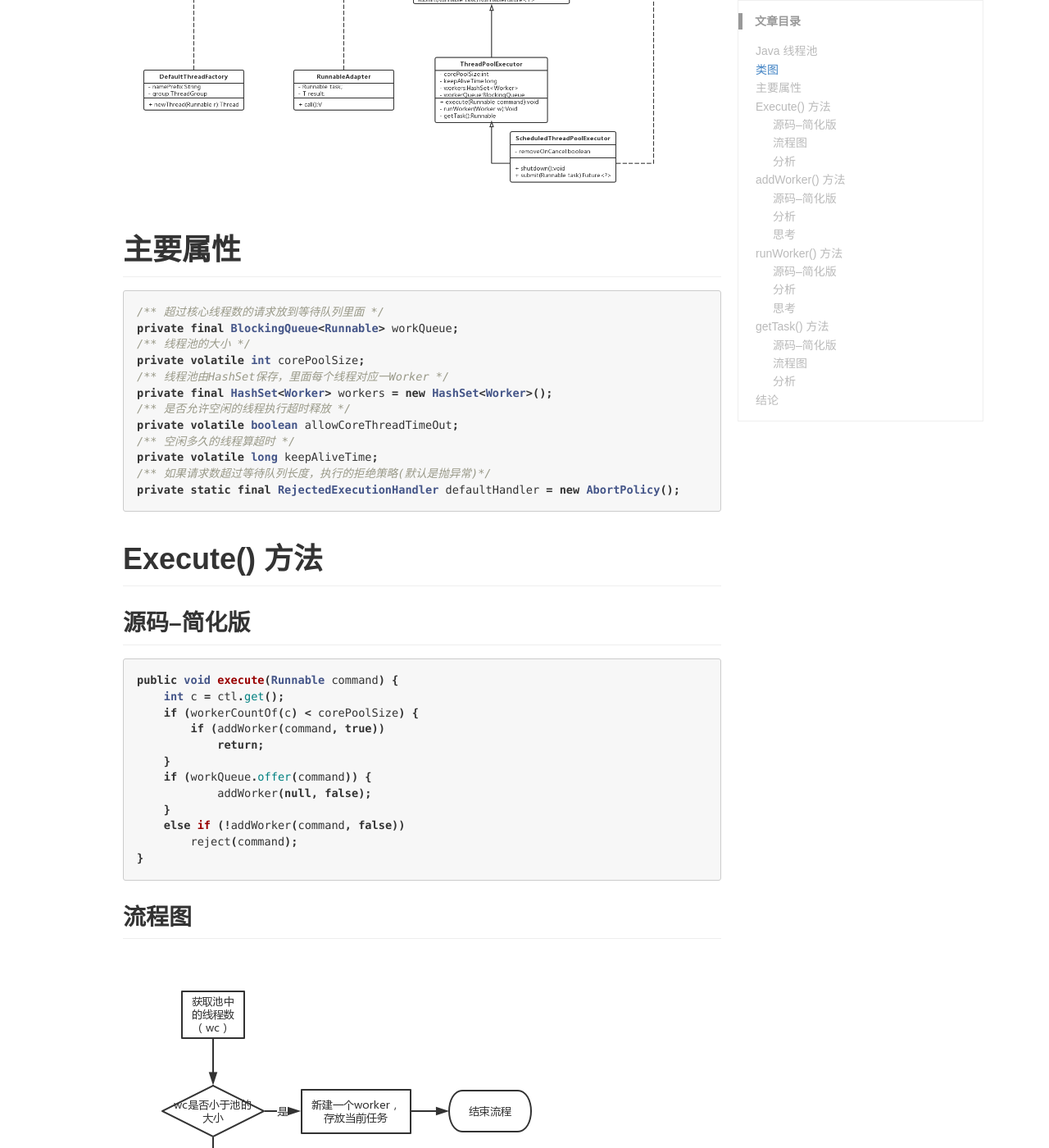
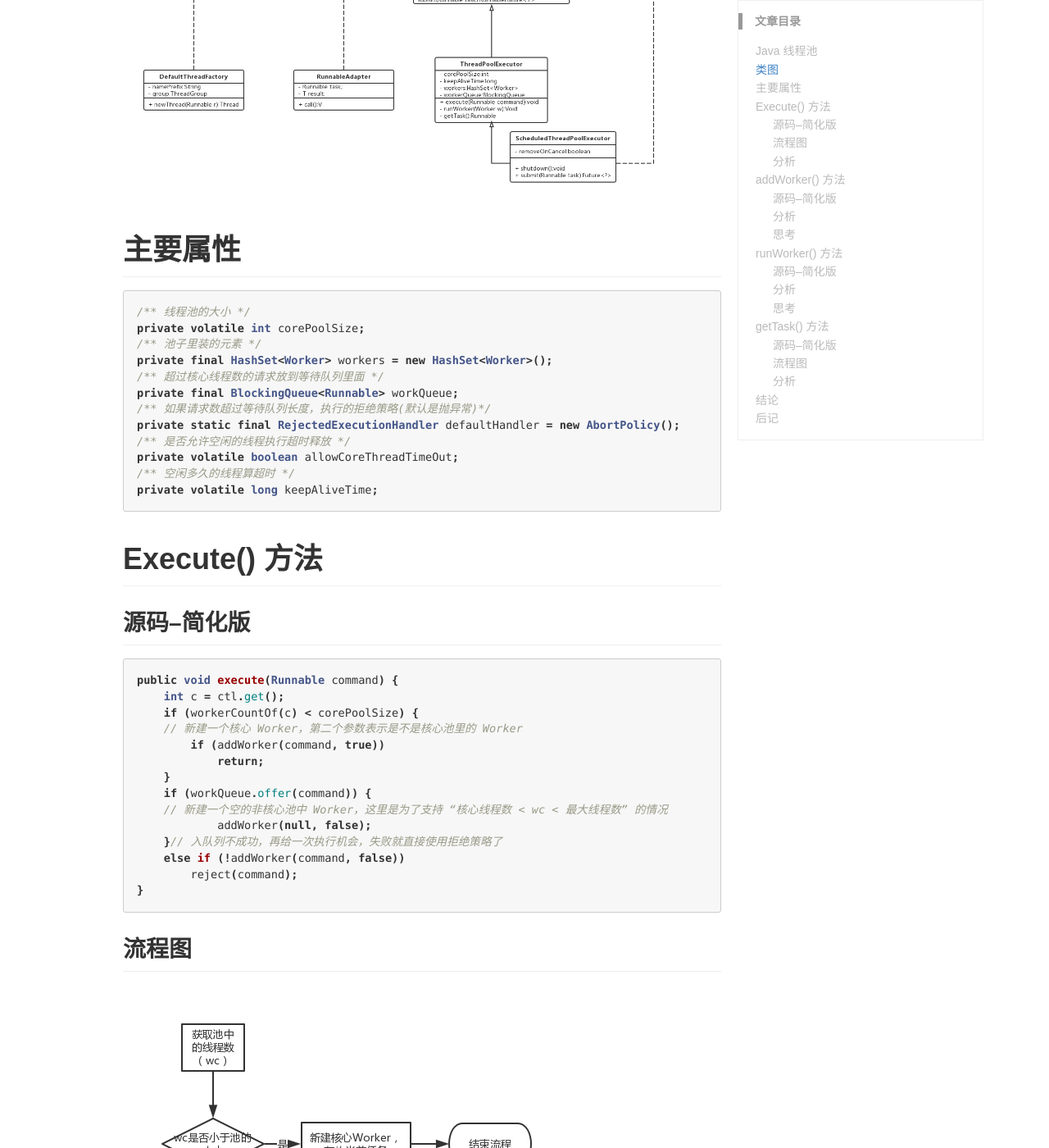
Before and after one commit to bishion/bishion.github.io, a Jekyll site: the page built from _posts/2018-03-19-java-thread-pool-in-theory.md, in a window 1280 px wide and 1400 px high, scrolled down 849 px. Shown: the whole window at 82% size. Built offline with Jekyll 4.4.1, drawn with Linux system fonts in a browser that asks for light colours; some of the changed text lies outside the part shown.

Commit message:
thread pool in theory

````diff
--- a/_posts/2018-03-19-java-thread-pool-in-theory.md
+++ b/_posts/2018-03-19-java-thread-pool-in-theory.md
@@ -12,25 +12,25 @@
 
 > A thread pool is a collection of worker threads that efficiently execute asynchronous callbacks on behalf of the application.  ---msdn
 
-> 翻译：线程是帮应用程序执行异步回调功能的一组工作线程
+> 翻译：线程是帮应用程序执行异步(回调)功能的一组工作线程
 
 ThreadPoolExecutor 作为 Java 最核心的线程池工具，我们看下它是如何工作的。
 # 类图
-![image](/images/2018-03-19-ThreadPoolExecutor-class.png)
+![image](/images/ThreadPoolExecutor-class.png)
 # 主要属性
 ```java
+/** 线程池的大小 */
+private volatile int corePoolSize;
+/** 池子里装的元素 */
+private final HashSet<Worker> workers = new HashSet<Worker>();
 /** 超过核心线程数的请求放到等待队列里面 */
 private final BlockingQueue<Runnable> workQueue;
-/** 线程池的大小 */
-private volatile int corePoolSize;
-/** 线程池由HashSet保存，里面每个线程对应一Worker */
-private final HashSet<Worker> workers = new HashSet<Worker>();
+/** 如果请求数超过等待队列长度，执行的拒绝策略(默认是抛异常)*/
+private static final RejectedExecutionHandler defaultHandler = new AbortPolicy();
 /** 是否允许空闲的线程执行超时释放 */
 private volatile boolean allowCoreThreadTimeOut;
 /** 空闲多久的线程算超时 */
 private volatile long keepAliveTime;
-/** 如果请求数超过等待队列长度，执行的拒绝策略(默认是抛异常)*/
-private static final RejectedExecutionHandler defaultHandler = new AbortPolicy();
 ```
 # Execute() 方法
 ## 源码--简化版
@@ -39,25 +39,27 @@
 public void execute(Runnable command) {
     int c = ctl.get();
     if (workerCountOf(c) < corePoolSize) {
+    // 新建一个核心 Worker，第二个参数表示是不是核心池里的 Worker
         if (addWorker(command, true))
             return;
     }
     if (workQueue.offer(command)) {
+    // 新建一个空的非核心池中 Worker，这里是为了支持 “核心线程数 < wc < 最大线程数” 的情况
             addWorker(null, false);
-    }
+    }// 入队列不成功，再给一次执行机会，失败就直接使用拒绝策略了
     else if (!addWorker(command, false))
         reject(command);
 }
 ```
 ## 流程图
-![image](/images/2018-03-19-execute-work-flow.png)
+![image](/images/execute-work-flow.png)
 ## 分析
 通过源码可知，executor() 方法中并没有明显的执行任务的痕迹，它做的事情很简单：
 1. 如果池没满，就新建一个worker，把任务传过去
 2. 如果池满了，就将任务扔到等待队列里去
-3. 如果队列满了，就执行拒绝策略
+3. 如果队列满，就执行拒绝策略
 
-那问题来了，任务到底是什么时候执行的呢，答案应该在 addWorker() 方法中
+问题是：任务到底是什么时候执行的呢
 
 # addWorker() 方法
 
@@ -113,7 +115,8 @@
 4. 这样就达到了异步执行请求的目的
 
 ## 思考
-那么问题来了，按照上面 execute() 的逻辑，如果任务过来时，没有空余线程给它用，它是直接进入到等待队列里的，那就没有触发 Worker.run()，
+按照一开始上面 execute() 的逻辑，如果任务过来时，线程池是满的，它只能直接进入到等待队列，并没有触发 Worker.run()
+
 那等待队列里的任务是什么时候开始执行的呢？
 
 # runWorker() 方法
@@ -146,9 +149,9 @@
 ## 思考
 runWorker() 中，它获取不到任务时，立刻就关闭了当前线程
 
-这种方式只能应对一下来了很多任务，接着闲置半天的情况
+这种方式应对任务半天不来，一来来堆的情况还是很不错的
 
-为什么就不能等一会儿呢？如果我的任务过来的时间稍微分散一点，那么每批数据过来都要重新建立线程池了
+可是为什么就不能有个等待时间呢，不然我的任务过来的时间是均匀分散的，那每批任务到了后 ThreadPoolExecutor 都要重新建立线程池？
 
 # getTask() 方法
 ## 源码--简化版
@@ -173,7 +176,7 @@
 }
 ```
 ## 流程图
-![image](/images/2018-03-19-getTask-work-flow.png)
+![image](/images/getTask-work-flow.png)
 ## 分析
 它这里用了很巧妙的方式来实现线程池的等待：BlockingQueue.poll()：
 1. 将 poll() 的超时时间跟线程的等待时间设置成一样
@@ -192,4 +195,7 @@
 5. 在不允许超时配置下，如果拿不到就一直等在那
 6. 在允许超时配置下，如果拿不到，会在超时时间内等待，还拿不到，就销毁当前Worker
 
-感谢 付本成、路靖忠 等同学的热心帮助
+# 后记
+为了阅读方便，源码示例中删除了令人眩晕的各种锁和检查机制，只保留处理流程。建议感兴趣的同学直接参考源码。
+
+本文是对线程池的基本功能做了一个梳理，写的不严谨或者错误的地方欢迎留言指出，共同学习。
````
Also changed, not shown: images/2018-03-19-execute-work-flow.png (deleted), images/2018-03-19-getTask-work-flow.png (deleted), images/ThreadPoolExecutor-class.png (renamed from images/2018-03-19-ThreadPoolExecutor-class.png), images/execute-work-flow.png (added), images/getTask-work-flow.png (added).
